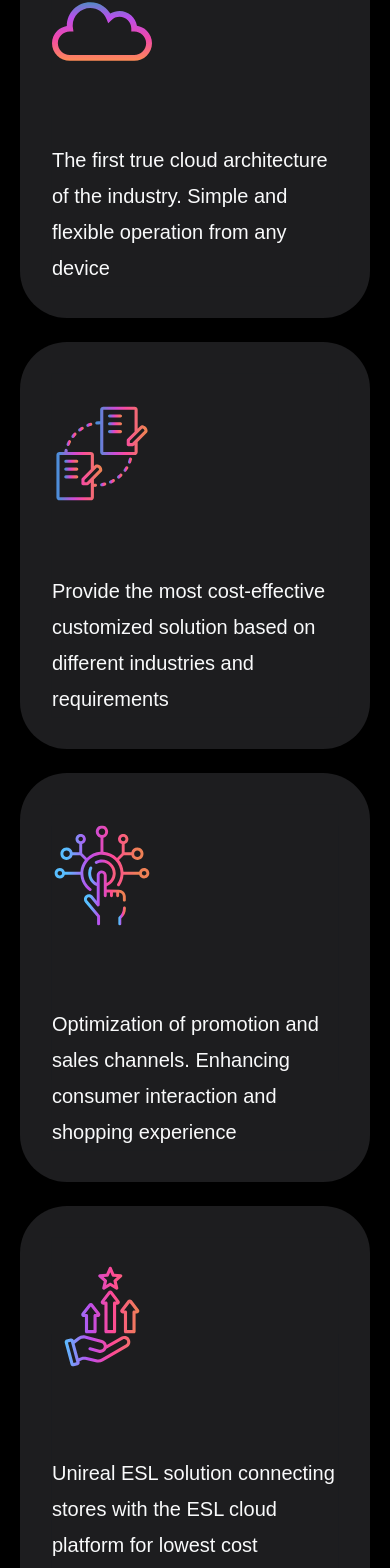
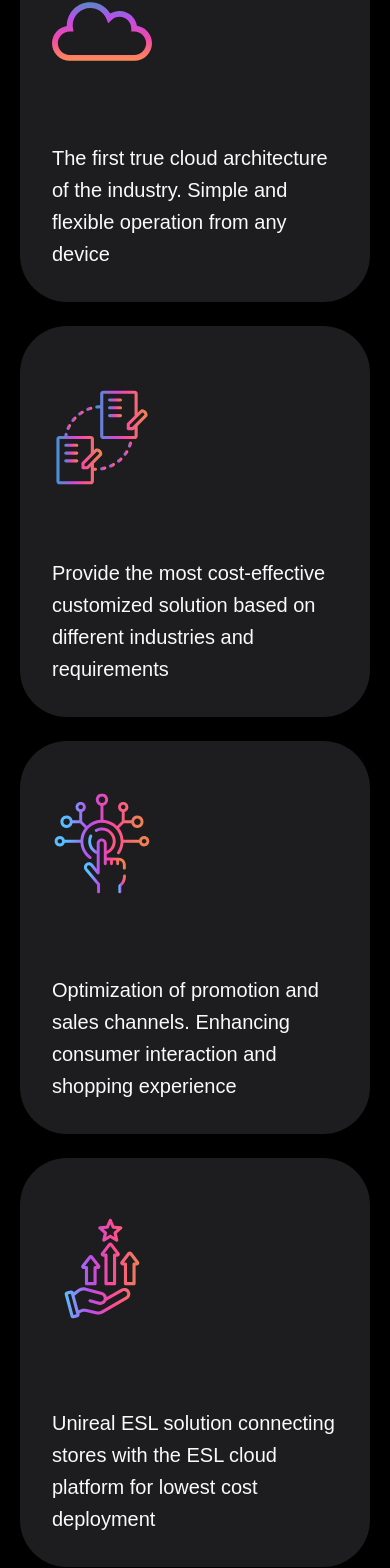
Before and after one commit to shahbazasghar1038/unireal, a React (Vite) app: page /esl in a window 390 px wide. Shown: the part 3493-5061 px from the top of the page. Built offline with nearby package versions, Linux system fonts and the light colour scheme.

Commit message:
fixed carrer page issue + fixed logos issue

```diff
--- a/src/components/trusted-section.jsx
+++ b/src/components/trusted-section.jsx
@@ -27,7 +27,7 @@ const TrustedSection = ({ className = "" }) => {
               {images.map((item, i) => (
                 <div
                   key={i}
-                  className="mx-[20px] flex min-w-[160px] items-center justify-center sm:mx-[30px] md:mx-[43px] xl:mx-[25px]"
+                  className="mx-[20px] flex min-w-[80px] items-center justify-center sm:mx-[30px] md:mx-[43px] md:min-w-[160px] xl:mx-[25px]"
                   // className="mx-[20px] flex items-center justify-center"
                 >
                   <img
@@ -35,7 +35,12 @@ const TrustedSection = ({ className = "" }) => {
                     src={`${item}`}
                     alt={`work-image-${i}`}
                     // className="w-full max-w-[90px] sm:max-w-[110px] lg:max-w-[150px] 2xl:max-w-[170px]"
-                    className="h-[70px] max-h-[60px] w-fit"
+                    className={`${
+                      item ===
+                      "/companies/Unitas-removebg-preview-Photoroom.png"
+                        ? "h-[30px] max-h-[30px] w-fit md:h-[60px] md:max-h-[60px]"
+                        : "h-[40px] max-h-[40px] w-fit md:h-[70px] md:max-h-[60px]"
+                    }`}
                   />
                 </div>
               ))}
--- a/src/pages/ESL/partials/SolutionSection.jsx
+++ b/src/pages/ESL/partials/SolutionSection.jsx
@@ -38,7 +38,7 @@ const SolutionSection = () => {
                 </defs>
               </svg>
               <div className="pt-[30px] text-base leading-7 text-gray-50 transition-all duration-300 group-hover:text-white/90 md:pt-[60px] 2xl:pt-[90px]">
-                <p className="text-[20px] leading-[36px] md:text-[26px]">
+                <p className="text-[20px] leading-[1.6] md:text-[26px] lg:leading-[36px]">
                   The first true cloud architecture of the industry. Simple and
                   flexible operation from any device
                 </p>
@@ -351,7 +351,7 @@ const SolutionSection = () => {
                 </defs>
               </svg>
               <div className="pt-[40px] text-base leading-7 text-gray-50 transition-all duration-300 group-hover:text-white/90 md:pt-[60px] 2xl:pt-[90px]">
-                <p className="text-[20px] leading-[36px] md:text-[26px]">
+                <p className="text-[20px] leading-[1.6] md:text-[26px] lg:leading-[36px]">
                   Provide the most cost-effective customized solution based on
                   different industries and requirements
                 </p>
@@ -434,7 +434,7 @@ const SolutionSection = () => {
                 </defs>
               </svg>
               <div className="pt-[60px] text-base leading-7 text-gray-50 transition-all duration-300 group-hover:text-white/90 2xl:pt-[90px]">
-                <p className="text-[20px] leading-[36px] md:text-[26px]">
+                <p className="text-[20px] leading-[1.6] md:text-[26px] lg:leading-[36px]">
                   Optimization of promotion and sales channels. Enhancing
                   consumer interaction and shopping experience
                 </p>
@@ -475,7 +475,7 @@ const SolutionSection = () => {
                 </defs>
               </svg>
               <div className="pt-[60px] text-base leading-7 text-gray-50 transition-all duration-300 group-hover:text-white/90 2xl:pt-[90px]">
-                <p className="text-[20px] leading-[36px] md:text-[26px]">
+                <p className="text-[20px] leading-[1.6] md:text-[26px] lg:leading-[36px]">
                   Unireal ESL solution connecting stores with the ESL cloud
                   platform for lowest cost deployment
                 </p>
--- a/src/pages/careers/CareersPage.jsx
+++ b/src/pages/careers/CareersPage.jsx
@@ -3,13 +3,13 @@ const CareersPage = () => {
     <div className="flex w-full flex-col items-center justify-center px-5">
       {/* Hero Section */}
       <div className="flex w-full max-w-[1230px] flex-col items-center justify-center pb-[140px] pt-[160px] md:pb-[200px] 2xl:pb-[230px] 2xl:pt-[219px]">
-        <h1 className="text-center text-[40px] font-[500] leading-[1.3] sm:text-[75px] lg:text-[99px] lg:leading-[95px] 2xl:text-[99px]">
+        <h1 className="text-center text-[45px] font-[500] leading-[1.4] sm:text-[75px] md:leading-[1.3] lg:text-[99px] lg:leading-[95px] 2xl:text-[99px]">
           Join the Future of <br />{" "}
           <span className="w-fit bg-custom-text-gradient bg-clip-text text-transparent">
             Digital Innovation
           </span>
         </h1>
-        <p className="mt-5 max-w-[780px] text-center text-[18px] font-[400] leading-[43px] sm:text-[25px] lg:text-[30px] 2xl:mt-[30px] 2xl:text-[30px]">
+        <p className="mt-5 max-w-[780px] text-center text-[18px] font-[400] leading-[1.5] sm:text-[25px] lg:text-[30px] lg:leading-[43px] 2xl:mt-[30px] 2xl:text-[30px]">
           At Unireal, we’re redefining retail with AI-driven signage and IoT
           solutions. Be a part of something bigger.
         </p>
@@ -75,7 +75,7 @@ const CareersPage = () => {
         <h2 className="text-[35px] font-bold lg:text-[50px]">
           Drop us a line{" "}
         </h2>
-        <p className="mt-[24px] w-full max-w-[900px] text-[18px] font-[400] leading-[38px] md:text-[26px] 2xl:max-w-[1000px] 2xl:text-[30px] 2xl:leading-[45px]">
+        <p className="mt-[24px] w-full max-w-[900px] text-[18px] font-[400] leading-[1.5] md:text-[26px] lg:leading-[38px] 2xl:max-w-[1000px] 2xl:text-[30px] 2xl:leading-[45px]">
           If you haven&apos;t found the right job for you, don&apos;t hesitate
           to get in touch with us.We are growing and always looking for people
           who can join the journey and help shape the future of recruitment
```
